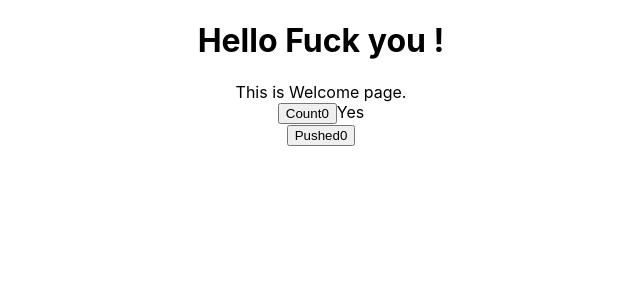
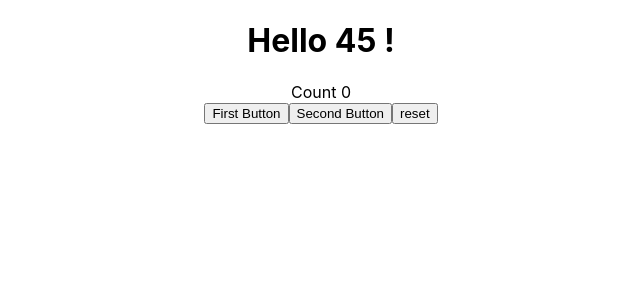
Before and after one commit to zigzagdev/React.training, a React (Create React App) app: page / in a window 1280 px wide. Shown: the top 300 px of the page, without its empty margins (319-959 px from the left). Built offline with nearby package versions, Linux system fonts and the light colour scheme.

Commit message:
useReducer_learning

```diff
--- a/src/App.js
+++ b/src/App.js
@@ -1,14 +1,14 @@
 import React from 'react'
 import './App.css'
 import Greet from './components/Greet'
-import Welcome from "./components/Welcome";
+// import Welcome from "./components/Welcome";
 import Count from "./components/Counter"
 
 const App = () => {
   return(
     <div className="App">
       <Greet name="Fuck you" age="45"/>
-      <Welcome/>
+      {/*<Welcome/>*/}
       <Count/>
     </div>
   )
--- a/src/components/Counter.js
+++ b/src/components/Counter.js
@@ -1,31 +1,29 @@
-import React, {useMemo, useState} from "react";
+import React, {useReducer} from "react";
 
-const Counter = () => {
-  const [count, setCount] = useState(0);
-  const [second, setSecond] = useState(0);
-  const increment = () => {
-    setCount( count + 1);
+const initialState = 0;
+const reducer = (state, change) => {
+  switch(change) {
+      case 'first':
+          return state + 5
+      case  'second':
+          return state - 5
+      case  'reset' :
+          return  initialState
+      default:
+          return state
   }
-  const twoincrement = () => {
-    setSecond(second +1);
-  }
-  const even = useMemo(() => {
-    let i = 0;
-    while(i<20000) i++
-    return count % 2 === 0
-  }, [count])
+}
 
-  return(
-    <div>
+function Counter() {
+  const [count, dispatch] = useReducer(reducer, initialState)
+  return (
       <div>
-        <button onClick={increment}>Count{count}</button>
-        <span>{even ? "Yes" : "No"}</span>
+          <div>Count  {count}</div>
+        <button onClick={() => dispatch('first')}>First Button</button>
+        <button onClick={() => dispatch('second')}>Second Button</button>
+        <button onClick={() => dispatch('reset')}>reset</button>
       </div>
-      <div>
-        <button onClick={twoincrement}>Pushed{second}</button>
-      </div>
-    </div>
-  )
+  );
 }
 
 export default Counter;
--- a/src/components/Greet.js
+++ b/src/components/Greet.js
@@ -3,7 +3,7 @@ import React from  'react'
 
 const Greet = (props) => {
 
-    return <h1>  Hello {props.name} ! </h1>
+    return <h1>  Hello {props.age} ! </h1>
 }
 
 export default Greet;
```
Also changed, not shown: 1 other file (tests, documents, lock files or other folders).
